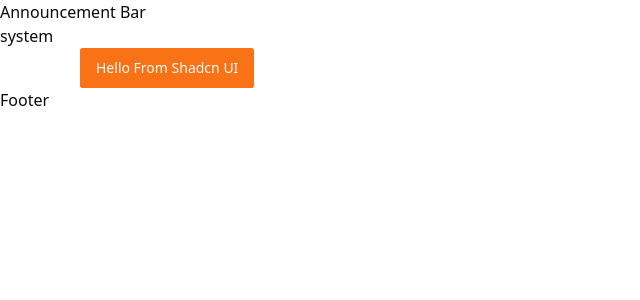
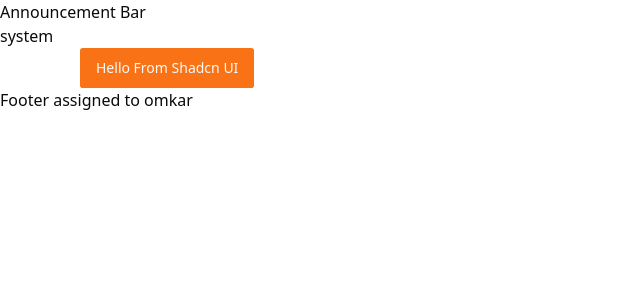
Before and after one commit to AbhilashMadi/Own-Money, a React (Vite) app: page / in a window 1280 px wide. Shown: the top 300 px of the page, without its empty margins (0-640 px from the left). Built offline with nearby package versions, Linux system fonts and the light colour scheme.

Commit message:
footer assigned

```diff
--- a/src/components/common/Footer.tsx
+++ b/src/components/common/Footer.tsx
@@ -3,7 +3,7 @@
 const Footer:FC = () => {
   return (
     <footer>
-      Footer
+      Footer assigned to omkar
     </footer>
   );
 };
```
